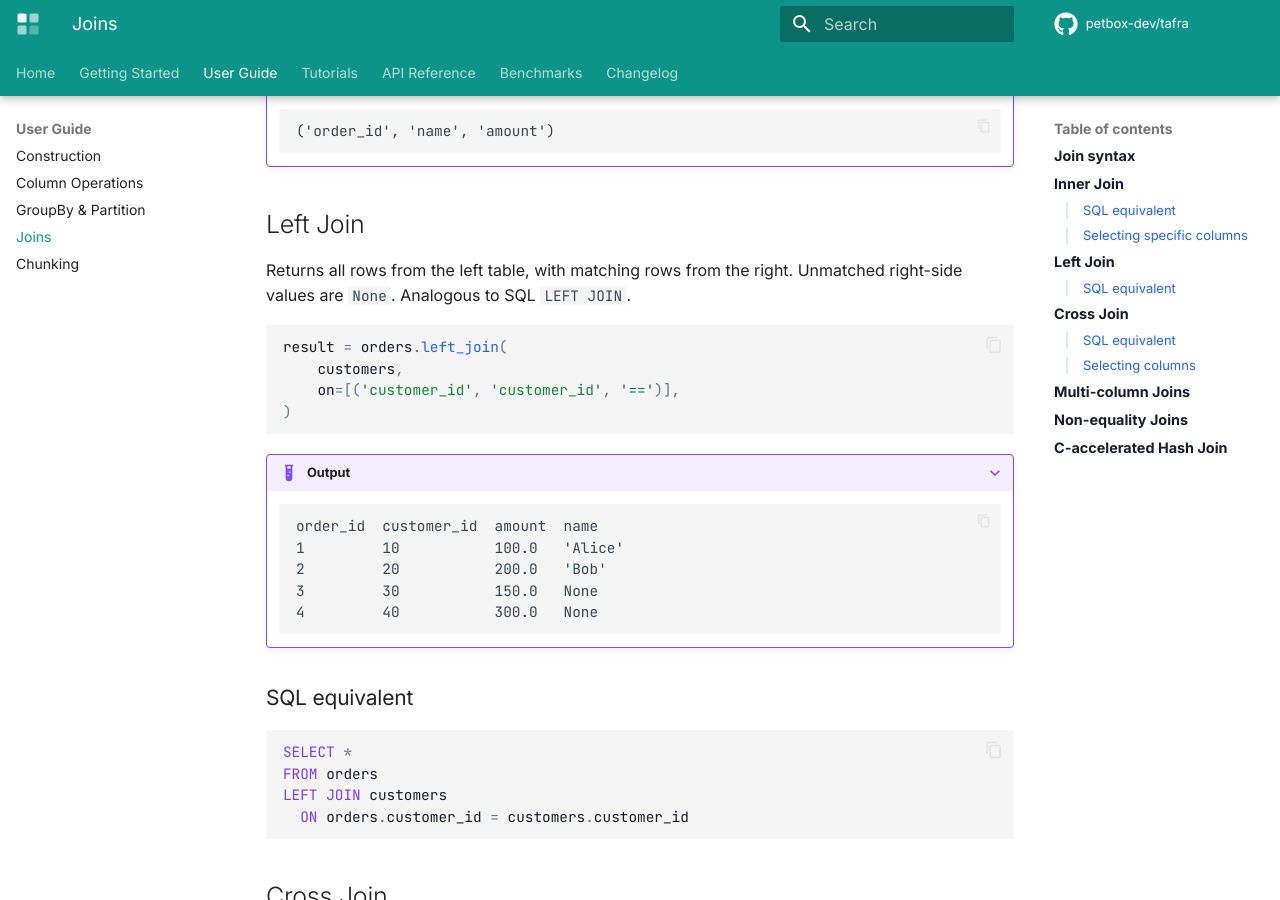
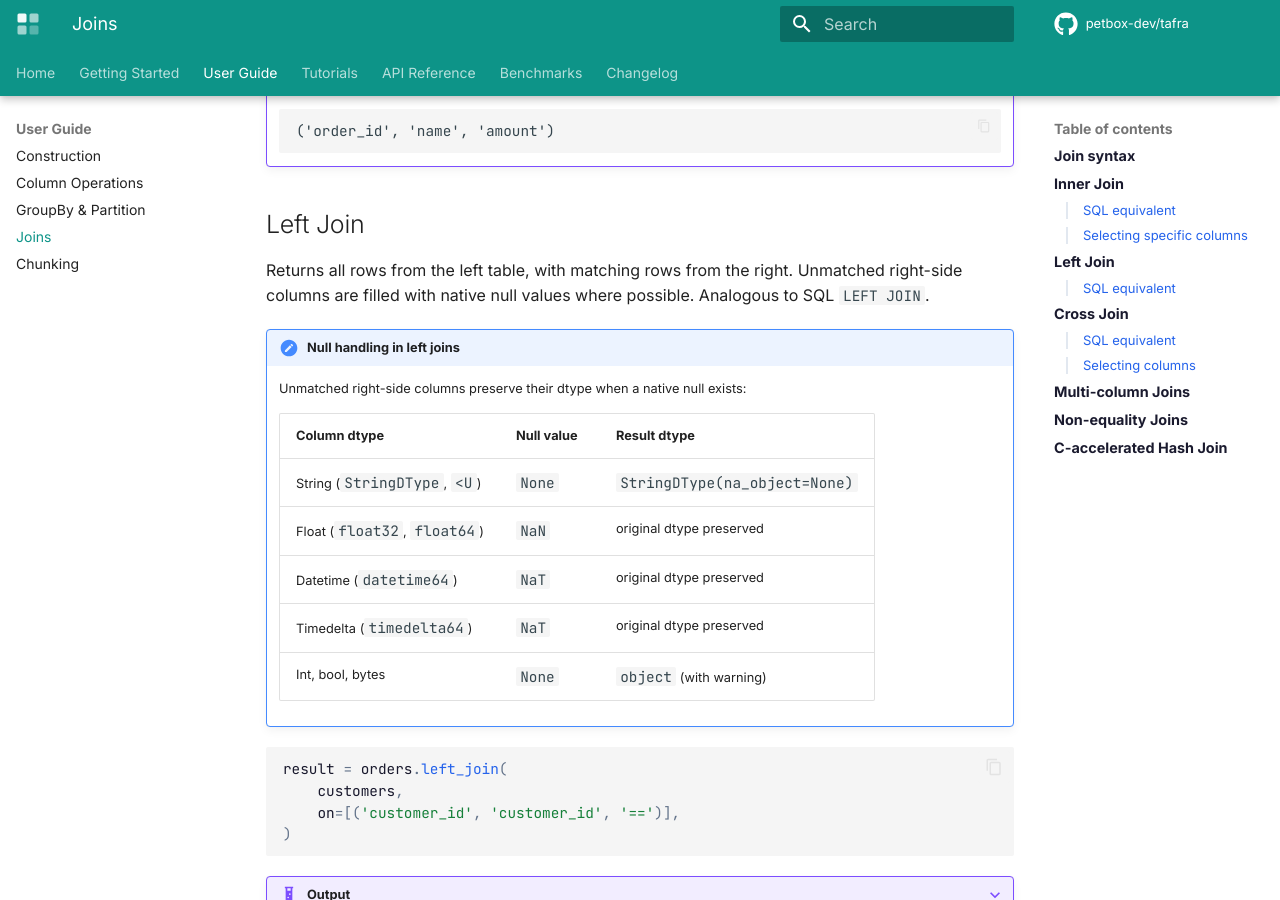
Before and after one commit to petbox-dev/tafra, an MkDocs documentation site: the page built from docs/guide/joins.md, in a window 1280 px wide and 900 px high, scrolled down 2027 px. Built offline with MkDocs 1.6.1 and Material for MkDocs 9.7.7, drawn with Linux system fonts in a browser that asks for light colours; comment, search, counter and statistics services are not loaded.

Commit message:
docs: update guides for v2.2.1 dtype handling
- joins.md: add null handling table for left join (str→None, float→NaN,
  datetime/timedelta→NaT, int/bool/bytes→object+warning)
- column-ops.md: document 'str' label → StringDType(na_object=None),
  add dtype metadata note
- construction.md: StringDType → StringDType(na_object=None) throughout,
  note na_object=None enables None values in string columns

Co-Authored-By: Claude Opus 4.6 (1M context) <noreply@anthropic.com>

````diff
--- a/docs/guide/joins.md
+++ b/docs/guide/joins.md
@@ -92,7 +92,19 @@ print(result.columns)
 ## Left Join
 
 Returns all rows from the left table, with matching rows from the right.
-Unmatched right-side values are `None`. Analogous to SQL `LEFT JOIN`.
+Unmatched right-side columns are filled with native null values where possible.
+Analogous to SQL `LEFT JOIN`.
+
+!!! note "Null handling in left joins"
+    Unmatched right-side columns preserve their dtype when a native null exists:
+
+    | Column dtype | Null value | Result dtype |
+    |---|---|---|
+    | String (`StringDType`, `<U`) | `None` | `StringDType(na_object=None)` |
+    | Float (`float32`, `float64`) | `NaN` | original dtype preserved |
+    | Datetime (`datetime64`) | `NaT` | original dtype preserved |
+    | Timedelta (`timedelta64`) | `NaT` | original dtype preserved |
+    | Int, bool, bytes | `None` | `object` (with warning) |
 
 ```python
 result = orders.left_join(
````
Also changed, not shown: docs/guide/column-ops.md (+15 -0 lines), docs/guide/construction.md (+5 -3 lines).
